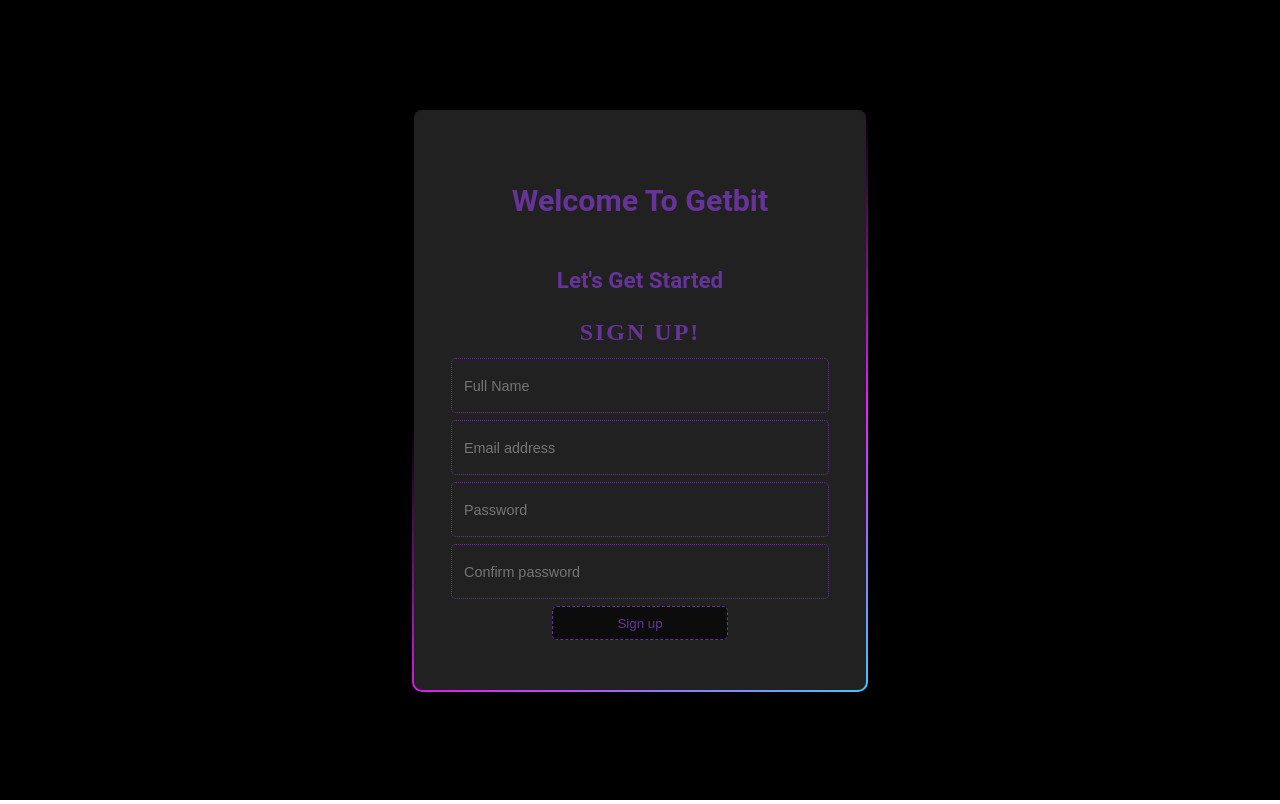
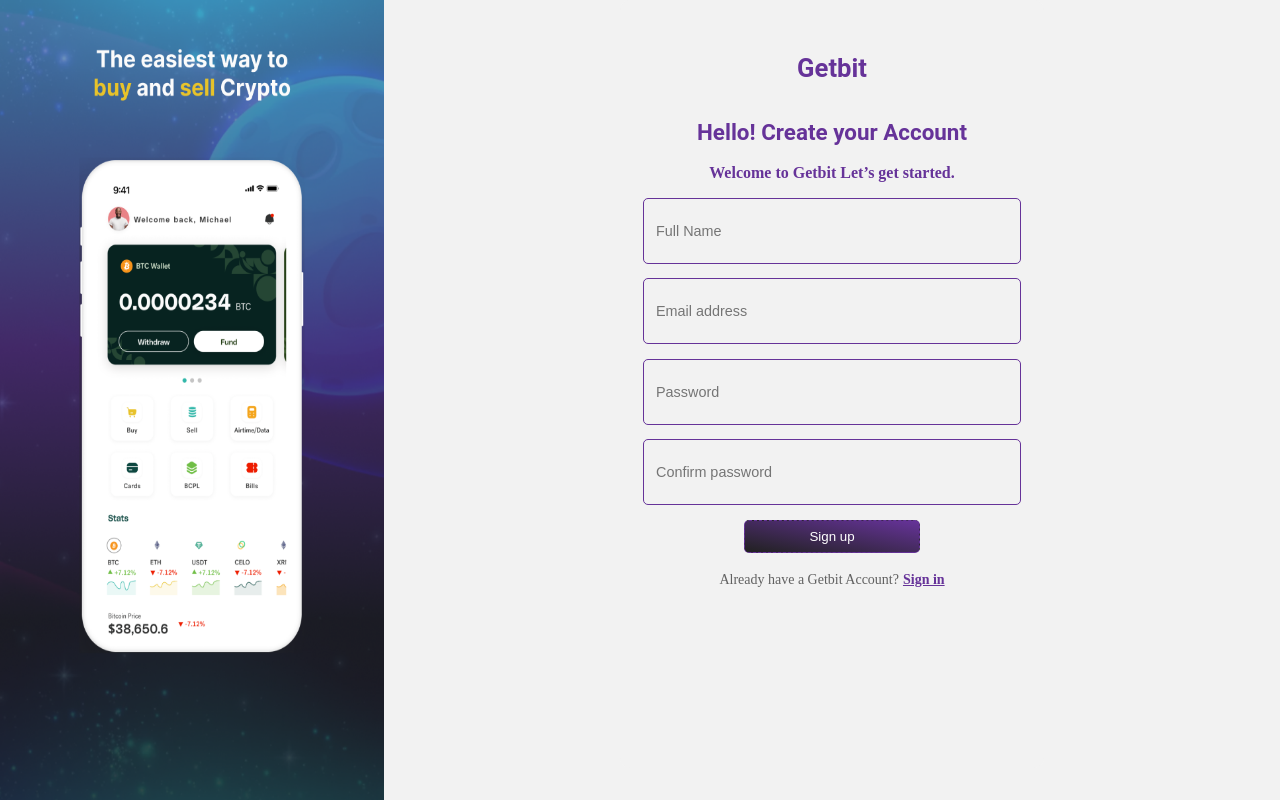
Before and after one commit to Boiderah/Chbit, a React (Vite) app in the folder Client/: page /signup in a window 1280 px wide. Built offline with nearby package versions, Linux system fonts and the light colour scheme.

Commit message:
rephrase

```diff
--- a/Client/src/Pages/LandingPage/Landing.jsx
+++ b/Client/src/Pages/LandingPage/Landing.jsx
@@ -1,8 +1,12 @@
 import React from 'react'
 import "./Landing.css"
+
 const Landing = () => {
   return (
-    <div>Landing</div>
+    <div className="landingcont">
+
+
+    </div>
   )
 }
 
--- a/Client/src/Pages/SignInPage/Sigin.jsx
+++ b/Client/src/Pages/SignInPage/Sigin.jsx
@@ -1,7 +1,7 @@
 import { Link, useNavigate } from "react-router-dom";
 import "./Signin.css";
 import { useState } from "react";
-import loginimg from "../assets/Res/Loginimg.png";
+import loginimg from "../../assets/Res/loginimg.png";
 
 const Sigin = () => {
   const [ email, setEmail] = useState("")
@@ -35,14 +35,16 @@ const Sigin = () => {
 
   return (
     <div className="container">
-    <div id="loginimg">
-      <img src="{loginimg}" alt="" />
+
+    <div id="signupimg">
+      <img src= {loginimg} alt="" />
     </div>
 
+    <div className="formcont">
        <form onSubmit={handleSubmit} className="form">
         <span className="brandname">Getbit</span>
-        <span className="wlcb">Welcome back</span>
-      {/* <span className="header">Login To Your Account</span> */}
+        <span className="wlcb">Hello! We’re glad to have you back</span>
+      <p className="welcometex">Log In to pick up from where you stopped.</p>
       <div className="inputs">
         <input placeholder="Email" className="input" type="text" value={email} onChange={(e)=>setEmail(e.target.value)}/>
         <input placeholder="Password" className="input" type="password" value={Password}  onChange={(e)=>setPassword(e.target.value)} />
@@ -53,8 +55,6 @@ const Sigin = () => {
           </label>
           <label className="checkbox-text" htmlFor="checkbox">Remember me</label>
         </div>
-
-        {/* <button className="sign-in-btn">Submit</button> */}
         <button type="submit" className="form--submit">
            Login
        </button>
@@ -64,6 +64,7 @@ const Sigin = () => {
       </div>
     </form>
     </div>
+    </div>
   );
 };
 
--- a/Client/src/Pages/SignInPage/Signin.css
+++ b/Client/src/Pages/SignInPage/Signin.css
@@ -5,7 +5,7 @@
   border-radius: 1rem;
   background-color: #fff;
   color: rgb(97 97 97);
-  box-shadow: 20px 20px 30px rgba(0, 0, 0, .05);
+  /* box-shadow: 20px 20px 30px rgba(0, 0, 0, .05); */
   width: 22rem;
   background-clip: border-box;
 }
@@ -19,18 +19,18 @@
   font-size: 1.9rem;
   font-family: Roboto, sans-serif;
   display: flex;
-  align-items: center;
+   align-items: center;
   justify-content: center;
 }
 .wlcb{
   color: #639;
-  height: 4rem;
+  height: 3rem;
   letter-spacing: 0;
   line-height: 1.275;
-  font-weight: 600;
-  font-size: 1.6rem;
+  font-weight: 300;
+  font-size: 1.4rem;
   font-family: Roboto, sans-serif;
-  margin-bottom: 2vh;
+  margin-bottom: 1vh;
   display: flex;
   align-items: center;
   justify-content: center;
@@ -41,7 +41,7 @@
   background-clip: border-box;
   border-radius: 0.75rem;
   color: #639;
-  box-shadow: 0 0 #0000,0 0 #0000,0 0 #0000,0 0 #0000,rgba(33,150,243,.4);
+  /* box-shadow: 0 0 #0000,0 0 #0000,0 0 #0000,0 0 #0000,rgba(33,150,243,.4); */
   /* height: 7rem; */
   letter-spacing: 0;
   line-height: 1.4rem;
--- a/Client/src/Pages/SignupPage/Signup.css
+++ b/Client/src/Pages/SignupPage/Signup.css
@@ -4,36 +4,51 @@
 }
 .container{
   display: flex;
-  justify-content: center;
-  align-items: center;
-  background: black;
+  justify-content: space-between;
+  /* align-items: center; */
+  background: #f2f2f2;
   height: 100vh;
 }
+#signupimg{
+  width: 30%;
+  height: 100%;
+}
+#signupimg img{
+  width: 100%;
+  height: 100%;
+}
+.formcont{
+  width: 70%;
+  height: 100%;
+  display: flex;
+  justify-content: center;
+}
 .form {
-    background-color: rgb(15, 15, 15);
-    padding:  3.125em;
+    background:#f2f2f2;
+    padding:  2.125em;
     border-radius: 10px;
     display: flex;
     flex-direction: column;
     border: 2px solid transparent;
-    background: linear-gradient(#212121, #212121) padding-box,
-              linear-gradient(145deg, transparent 35%,#e81cff, #40c9ff) border-box;
     align-items: center;
-    box-shadow: 5px 5px 15px -1px rgba(0,0,0,0.75);
-    height: 60%;
+    height: 87%;
+    /* background: linear-gradient(#212121, #212121) padding-box, */
+              /* linear-gradient(145deg, transparent 35%,#e81cff, #40c9ff) border-box; */
+    /* box-shadow: 3px 3px 10px -1px rgba(0,0,0,0.75); */
+    /* width: 50%; */
   }
   .wlc{
     color: #639;
-    height: 7rem;
+    height: 4rem;
     letter-spacing: 0;
-    line-height: 1.375;
+    line-height: 1.175;
     font-weight: 600;
-    font-size: 1.9rem;
+    font-size: 1.6rem;
     font-family: Roboto, sans-serif;
     display: flex;
     align-items: center;
     justify-content: center;
-    padding-bottom: 2vh;
+    /* padding-bottom: 2vh; */
   }
   .wlcin{
     color: #639;
@@ -46,41 +61,34 @@
     display: flex;
     align-items: center;
     justify-content: center;
-    padding-bottom: 2vh;
+    /* padding-bottom: 2vh; */
   }
 
   .signup {
     color: #639;
-    text-transform: uppercase;
-    letter-spacing: 2px;
+    /* text-transform: uppercase; */
+    /* letter-spacing: 0.5px; */
     display: block;
     font-weight: bold;
-    font-size: x-large;
-    margin-bottom: 0.5em;
+    font-size: 1rem;
+    margin-bottom: 1em;
   }
 
   .form--input {
-    border: 1.5px dotted #639;
+    border: 1px solid #639;
     outline: none;
   /* outline: 0; */
-  color: whitesmoke;
+  color: black;
   font-weight: 400;
   font-size: .9rem;
   line-height: 1.25rem;
   padding: 0.75rem;
   background-color: transparent;
   border-radius: .375rem;
-  margin-bottom: 0.5em;
+  margin-bottom: 1em;
   width: 100%;
   height: 40px;
   border-radius: 5px;
-    /* width: 100%;
-    height: 40px;
-    border: 1px solid #639;
-    padding: 0.8em;
-    font-family: 'Inter', sans-serif;
-    background-color: rgb(15, 15, 15); */
-    /* padding-bottom: 4vh; */
   }
 
   .form--input:focus {
@@ -110,16 +118,17 @@
     width: 50%;
     padding: 0.625em;
     border-radius: 5px;
-    color: #639;
-    background-color: rgb(12, 12, 12);
+    margin-bottom: 2vh;
+    color: white;
+    background-image: linear-gradient(to top right,#212121,#639);
     border: 1px dashed #639;
     cursor: pointer;
   }
 
   .form--submit:hover {
     color: white;
-    background-color: #639;
+    background-image: linear-gradient(to top right,#639,#212121);
     border: 1px dashed #639;
     cursor: pointer;
-    transition: 0.5s;
+    transition: 1s;
   }
--- a/Client/src/Pages/SignupPage/Signup.jsx
+++ b/Client/src/Pages/SignupPage/Signup.jsx
@@ -1,5 +1,7 @@
+import { Link, useNavigate } from "react-router-dom";
 import React, { useState } from "react";
 import "./Signup.css"
+import loginimg from "../../assets/Res/loginimg.png";
 
 const Signup = () => {
   const [email, setEmail] = useState('');
@@ -50,13 +52,20 @@ const Signup = () => {
 
 
     }
+
   return (
     <div id="signup">
         <div className="container">
+
+          <div id="signupimg">
+            <img src={loginimg} alt="" />
+      </div>
+
+    <div className="formcont">
        <form className="form" onSubmit={handleSubmit}>
-        <span className="wlc">Welcome To Getbit</span>
-        <span className="wlcin">Let's Get Started</span>
-       <span className="signup">Sign Up!</span>
+        <span className="wlc">Getbit</span>
+        <span className="wlcin">Hello! Create your Account</span>
+       <span className="signup">Welcome to Getbit Let’s get started.</span>
        <input type="email" placeholder="Full Name" className="form--input" value={firstName} onChange={handleEmailChange} />
        {/* <input type="email" placeholder="last Name" className="form--input" value={lastName} onChange={handleEmailChange} /> */}
        <input type="email" placeholder="Email address" className="form--input" value={email} onChange={handleEmailChange} />
@@ -65,7 +74,11 @@ const Signup = () => {
        <button type="submit" className="form--submit">
            Sign up
        </button>
+       <p className="signup-link">Already have a Getbit Account?
+        <Link to={'/signin'}>Sign in</Link>
+        </p>
       </form>
+     </div>
       </div>
     </div>
   );
```
Also changed, not shown: Client/src/Component/Navbar.jsx (added, +24 -0 lines), Client/src/Component/Navbar.css (added).
